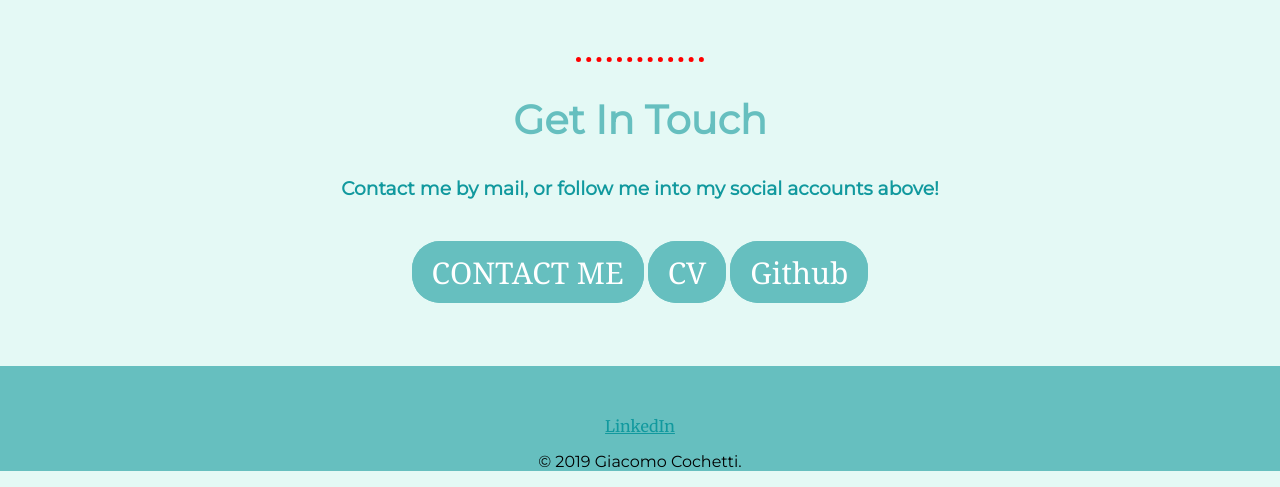
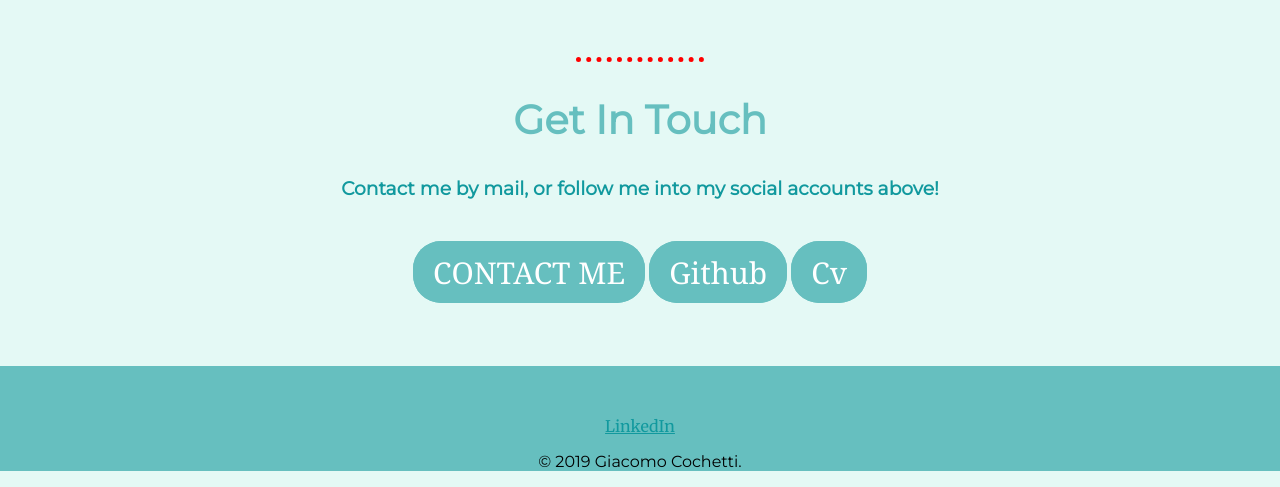
Before and after one commit to coach7290/coach7290.github.io, a plain HTML site: page index.html in a window 1280 px wide. Shown: the part 2335-2822 px from the top of the page. Drawn offline with Linux system fonts and the light colour scheme.

Commit message:
Update index.html

```diff
--- a/index.html
+++ b/index.html
@@ -46,10 +46,10 @@
 
 
     <td> <a class="btn" href="mailto:coach7290@gmail.com">CONTACT ME</a></td>
-         <td><a class="btn" href="https://github.com/coach7290" target="_blank">CV</a></td>
+         <td><a class="btn" href="https://github.com/coach7290" target="_blank">Github</a></td>
          <td>
 
-      <a class="btn" href="cv.pdf" target="_blank">Github</a></td>
+      <a class="btn" href="cv.pdf" target="_blank">Cv</a></td>
           </tr>
         </table>
       </div>
```
